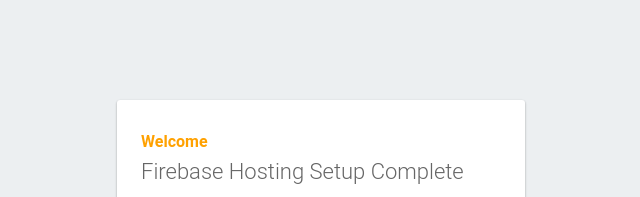
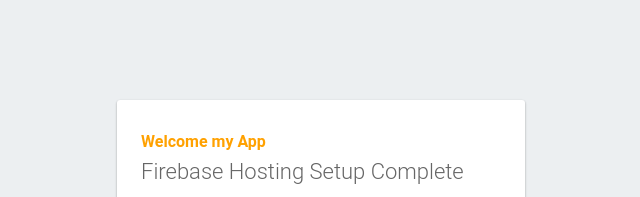
Before and after one commit to weeplus/travis_deploy, a plain HTML site: page public/index.html in a window 1280 px wide. Shown: the top 197 px of the page, 319-959 px from the left. Drawn offline with Linux system fonts and the light colour scheme; some packages are replaced by stand-ins of ours.

Commit message:
Welcome my App

```diff
--- a/public/index.html
+++ b/public/index.html
@@ -32,7 +32,7 @@
   </head>
   <body>
     <div id="message">
-      <h2>Welcome</h2>
+      <h2>Welcome my App</h2>
       <h1>Firebase Hosting Setup Complete</h1>
       <p>You're seeing this because you've successfully setup Firebase Hosting. Now it's time to go build something extraordinary!</p>
       <a target="_blank" href="https://firebase.google.com/docs/hosting/">Open Hosting Documentation</a>
```
